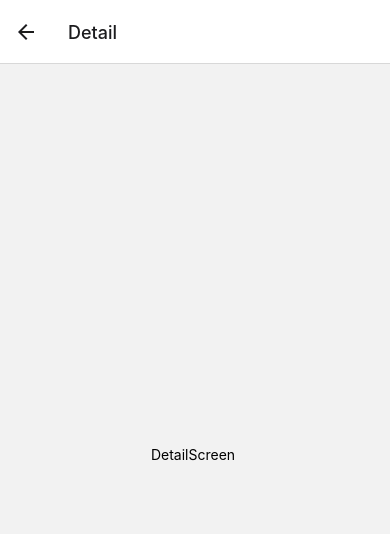
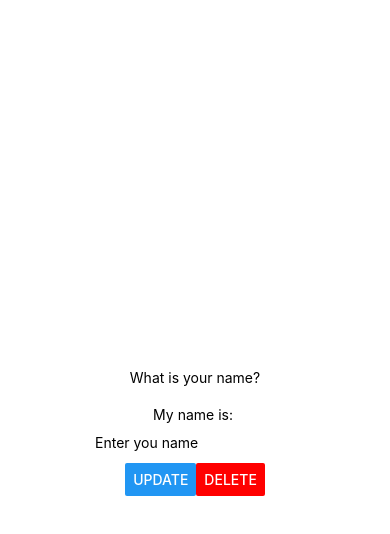
Before and after one commit to gabrielezagarella/React-Native-Exercises, a React Native app: screen /Detail in a window 390 px wide. Shown: the top 534 px of the page. Built offline with nearby package versions, Linux system fonts and the light colour scheme; no server answers.

Commit message:
feat(exercise-1): add exercise-1

```diff
--- a/App.tsx
+++ b/App.tsx
@@ -1,15 +1,33 @@
-import NavigationProvider from "./src/navigation";
+import { StatusBar } from "expo-status-bar";
+import { useState } from "react";
+import { Button, StyleSheet, Text, TextInput, View } from "react-native";
 
-// Installare dipendenze per la navigazione
-// npm i @react-navigation/stack && @react-navigation/native && react-native-gesturehandler && react-native-safe-area-context
-// Riferimento Slide 4
+export default function App() {
+  const [state, setState] = useState("");
+  return (
+    <View style={styles.container}>
+      <StatusBar style="auto" />
+      <Text style={{ marginVertical: 20 }}>What is your name?</Text>
+      <Text>My name is: {state}</Text>
+      <TextInput
+        placeholder="Enter you name"
+        style={{ height: 40, width: 200 }}
+        onChangeText={(e) => setState(e)}
+      />
+      <View style={{ flexDirection: "row" }}>
+        <Button title="Update" onPress={() => setState("Gabriele")} />
+        <Button title="Delete" color="red" onPress={() => setState("")} />
+      </View>
+    </View>
+  );
+}
 
-// git checkout feature/exercise-1
-// git checkout feature/exercise-2
-// git checkout feature/exercise-3
-// git checkout feature/exercise-4
-
-const App = () => {
-  return <NavigationProvider />;
-};
-export default App;
+const styles = StyleSheet.create({
+  container: {
+    flex: 1,
+    backgroundColor: "#fff",
+    alignItems: "center",
+    justifyContent: "center",
+    marginHorizontal: 40,
+  },
+});
--- a/package.json
+++ b/package.json
@@ -10,15 +10,11 @@
     "eject": "expo eject"
   },
   "dependencies": {
-    "@react-navigation/native": "^6.0.10",
-    "@react-navigation/stack": "^6.2.1",
     "expo": "~44.0.0",
     "expo-status-bar": "~1.2.0",
     "react": "17.0.1",
     "react-dom": "17.0.1",
     "react-native": "0.64.3",
-    "react-native-gesture-handler": "^2.4.1",
-    "react-native-safe-area-context": "3.3.2",
     "react-native-web": "0.17.1"
   },
   "devDependencies": {
--- a/src/components/Card/Card.tsx
+++ /dev/null
@@ -1,71 +0,0 @@
-import React from "react";
-import { TouchableOpacity, View, Image, Text, StyleSheet } from "react-native";
-import { Data } from "../../models/Data";
-
-interface Props {
-  item: Data;
-  index: number;
-  onPress: () => void;
-}
-const Card = ({ item, index, onPress }: Props) => (
-  <TouchableOpacity activeOpacity={0.5} key={`key-${index}`} onPress={onPress}>
-    <View style={styles.cardContainer}>
-      <Image
-        source={{
-          uri: item.image,
-        }}
-        style={styles.image}
-      />
-      <View style={styles.card}>
-        <View>
-          <Text style={styles.description}>Nome:</Text>
-          <Text style={styles.description}>Specie:</Text>
-          <Text style={styles.description}>Location:</Text>
-        </View>
-        <View>
-          <Text ellipsizeMode="tail" numberOfLines={1} style={styles.tail}>
-            {item.name}
-          </Text>
-          <Text style={styles.tail} ellipsizeMode="tail" numberOfLines={1}>
-            {item.species}
-          </Text>
-          <Text ellipsizeMode="tail" numberOfLines={1} style={styles.tail}>
-            {item.location.name}
-          </Text>
-        </View>
-      </View>
-    </View>
-  </TouchableOpacity>
-);
-
-const styles = StyleSheet.create({
-  cardContainer: {
-    flexDirection: "row",
-    justifyContent: "space-between",
-    backgroundColor: "#fff",
-    height: 170,
-    width: "100%",
-    padding: 15,
-    borderRadius: 30,
-    alignItems: "center",
-    marginVertical: 20,
-  },
-  card: {
-    flexDirection: "row",
-  },
-  image: {
-    height: 100,
-    width: 100,
-    borderRadius: 80,
-  },
-  description: {
-    fontWeight: "bold",
-    padding: 4,
-  },
-  tail: {
-    padding: 4,
-    width: 120,
-  },
-});
-
-export default Card;
--- a/src/navigation/index.tsx
+++ /dev/null
@@ -1,27 +0,0 @@
-import { NavigationContainer } from "@react-navigation/native";
-import { createStackNavigator } from "@react-navigation/stack";
-import React from "react";
-import RootStackParams from "../models/RootStackParams";
-import DetailScreen from "../screen/DetailScreen";
-import HomeScreen from "../screen/HomeScreen";
-
-const RootStack = createStackNavigator<RootStackParams>();
-
-const NavigationProvider: React.FC = () => {
-  return (
-    <NavigationContainer>
-      <RootStack.Navigator>
-        <RootStack.Screen
-          name="Home"
-          component={HomeScreen}
-          options={{
-            headerShown: false,
-            headerStyle: { backgroundColor: "rgb(79,172,217)" },
-          }}
-        />
-        <RootStack.Screen name="Detail" component={DetailScreen} />
-      </RootStack.Navigator>
-    </NavigationContainer>
-  );
-};
-export default NavigationProvider;
--- a/src/screen/DetailScreen.tsx
+++ /dev/null
@@ -1,21 +0,0 @@
-import React from "react";
-import { View, Text, StyleSheet } from "react-native";
-import ScreenFC from "../models/ScreenFC";
-
-const DetailScreen: ScreenFC<"Detail"> = ({ route }) => {
-  return (
-    <View style={styles.container}>
-      <Text>DetailScreen {route.params?.id}</Text>
-    </View>
-  );
-};
-
-const styles = StyleSheet.create({
-  container: {
-    flex: 1,
-    alignItems: "center",
-    justifyContent: "center",
-  },
-});
-
-export default DetailScreen;
--- a/src/screen/HomeScreen.tsx
+++ /dev/null
@@ -1,110 +0,0 @@
-import { StatusBar } from "expo-status-bar";
-import React, { useEffect, useState } from "react";
-import {
-  View,
-  SafeAreaView,
-  Button,
-  FlatList,
-  Text,
-  StyleSheet,
-} from "react-native";
-import Card from "../components/Card/Card";
-import { Data } from "../models/Data";
-import ScreenFC from "../models/ScreenFC";
-
-const HomeScreen: ScreenFC<"Home"> = ({ navigation }) => {
-  const [state, setState] = useState<Array<Data>>([]);
-  const [page, setPage] = useState<number>(1);
-
-  useEffect(() => {
-    getData();
-  }, []);
-
-  const getData = async (page: number = 1) => {
-    try {
-      const data = await fetch(
-        `https://rickandmortyapi.com/api/character?page=${page}`
-      );
-      const res = await data.json();
-      console.log("res", res.results);
-      data.status === 200 && (setState(res.results), setPage(page));
-    } catch (err) {
-      console.log("ERROR", err);
-    }
-  };
-
-  return (
-    <View style={styles.container}>
-      <SafeAreaView />
-      <StatusBar style="auto" />
-      <View style={styles.buttonContainer}>
-        <Button
-          title="Indietro"
-          color="red"
-          disabled={page === 1 && true}
-          onPress={() => getData(page - 1)}
-        />
-        <Button
-          title="Avanti"
-          color="blue"
-          disabled={state.length < 1}
-          onPress={() => getData(page + 1)}
-        />
-      </View>
-      <View style={styles.shadow}>
-        {state.length > 1 ? (
-          <FlatList
-            data={state}
-            showsVerticalScrollIndicator={false}
-            renderItem={({ item, index }) => (
-              <Card
-                item={item}
-                index={index}
-                onPress={() =>
-                  navigation.navigate("Detail", { id: item.id.toString() })
-                }
-              />
-            )}
-          />
-        ) : (
-          <View style={styles.cardContainer}>
-            <Text>Nessun risultato</Text>
-          </View>
-        )}
-      </View>
-    </View>
-  );
-};
-
-const styles = StyleSheet.create({
-  container: {
-    flex: 1,
-    backgroundColor: "rgb(79,172,217)",
-    paddingHorizontal: 20,
-  },
-  buttonContainer: {
-    flexDirection: "row",
-    alignSelf: "center",
-    padding: 10,
-  },
-  shadow: {
-    elevation: 2,
-    shadowColor: "black",
-    shadowOffset: {
-      height: 20,
-      width: 15,
-    },
-    shadowOpacity: 0.5,
-    shadowRadius: 7,
-  },
-  cardContainer: {
-    backgroundColor: "#fff",
-    height: 170,
-    width: "100%",
-    borderRadius: 30,
-    alignItems: "center",
-    justifyContent: "center",
-  },
-});
-
-export default HomeScreen;
```
Also changed, not shown: src/models/Data.ts (deleted, +0 -10 lines), src/models/RootStackParams.ts (deleted, +0 -8 lines), src/models/ScreenFC.ts (deleted, +0 -12 lines).
